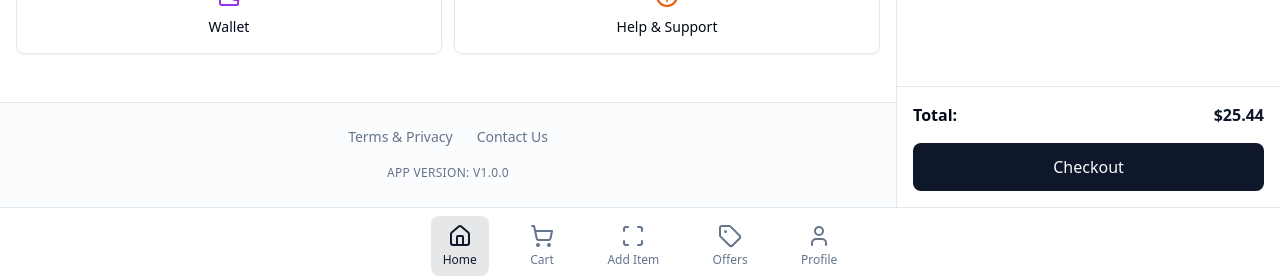
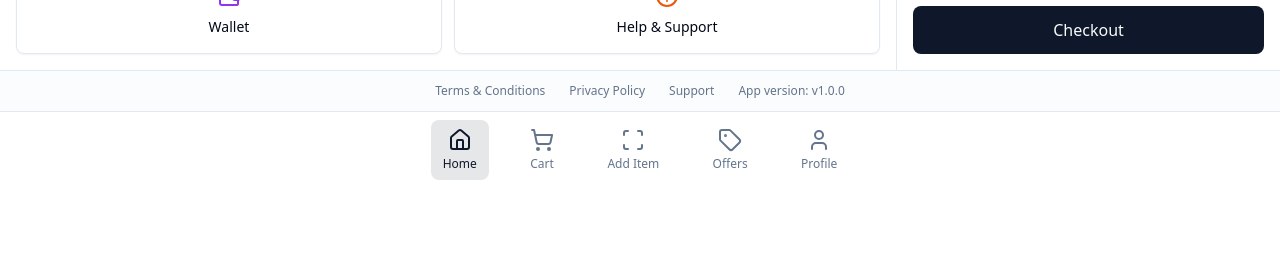
Before and after one commit to Lalith0604/shopping-buddy-mobile-app, a React (Vite) app: page /home in a window 1280 px wide. Shown: the part 1682-1958 px from the top of the page. After the commit the page ends 1870 px from the top, so only its background shows below. Built offline with nearby package versions, Linux system fonts and the light colour scheme.

Commit message:
feat: Implement persistent footer bar and tab navigation
Adds a persistent footer bar to the bottom of the content area, above the tab bar. Sets up a fixed bottom tab navigator and ensures the cart panel remains visible on the right. Applies the layout to all post-login screens.

```diff
--- /dev/null
+++ b/src/components/FooterBar.tsx
@@ -0,0 +1,25 @@
+
+import React from 'react';
+import { cn } from '../lib/utils';
+import { typography } from '../theme/styles';
+
+const FooterBar: React.FC = () => {
+  return (
+    <div className="bg-muted/30 border-t border-border px-4 py-3 flex flex-wrap justify-center items-center space-x-6">
+      <button className={cn(typography.muted, 'hover:text-foreground text-xs')}>
+        Terms & Conditions
+      </button>
+      <button className={cn(typography.muted, 'hover:text-foreground text-xs')}>
+        Privacy Policy
+      </button>
+      <button className={cn(typography.muted, 'hover:text-foreground text-xs')}>
+        Support
+      </button>
+      <span className={cn(typography.muted, 'text-xs')}>
+        App version: v1.0.0
+      </span>
+    </div>
+  );
+};
+
+export default FooterBar;
--- a/src/components/TabNavigation.tsx
+++ b/src/components/TabNavigation.tsx
@@ -1,4 +1,3 @@
-
 import React, { useState } from 'react';
 import { Home, ShoppingCart, Scan, Tag, User } from 'lucide-react';
 import { navigation } from '../theme/styles';
@@ -8,6 +7,7 @@ import CartScreen from '../screens/CartScreen';
 import ScanScreen from '../screens/ScanScreen';
 import OffersScreen from '../screens/OffersScreen';
 import ProfileScreen from '../screens/ProfileScreen';
+import FooterBar from './FooterBar';
 
 const TabNavigation: React.FC = () => {
   const [activeTab, setActiveTab] = useState('home');
@@ -28,6 +28,9 @@ const TabNavigation: React.FC = () => {
       <div className="flex-1">
         <ActiveComponent />
       </div>
+
+      {/* Persistent Footer Bar */}
+      <FooterBar />
 
       {/* Bottom Tab Bar */}
       <div className={navigation.tabBar}>
--- a/src/screens/HomeScreen.tsx
+++ b/src/screens/HomeScreen.tsx
@@ -1,4 +1,3 @@
-
 import React from 'react';
 import AppLayout from '../components/AppLayout';
 import HomeHeader from '../components/HomeHeader';
@@ -9,7 +8,6 @@ import TopOffers from '../components/TopOffers';
 import SmartMartHighlights from '../components/SmartMartHighlights';
 import SmartSuggestions from '../components/SmartSuggestions';
 import QuickAccessButtons from '../components/QuickAccessButtons';
-import FooterStrip from '../components/FooterStrip';
 
 const HomeScreen: React.FC = () => {
   return (
@@ -35,7 +33,6 @@ const HomeScreen: React.FC = () => {
 
           <SmartSuggestions />
           <QuickAccessButtons />
-          <FooterStrip />
         </div>
       </div>
     </AppLayout>
```
